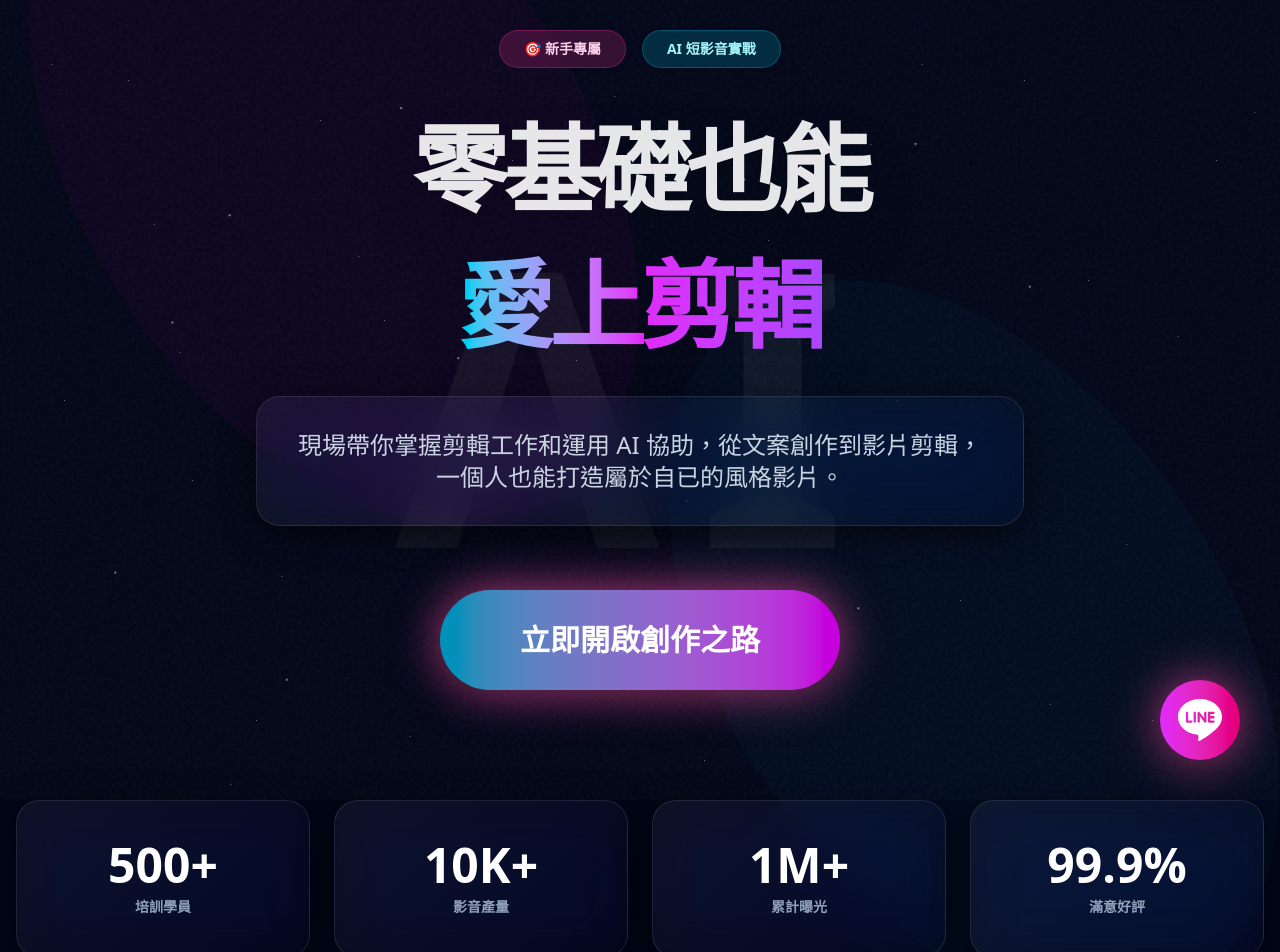
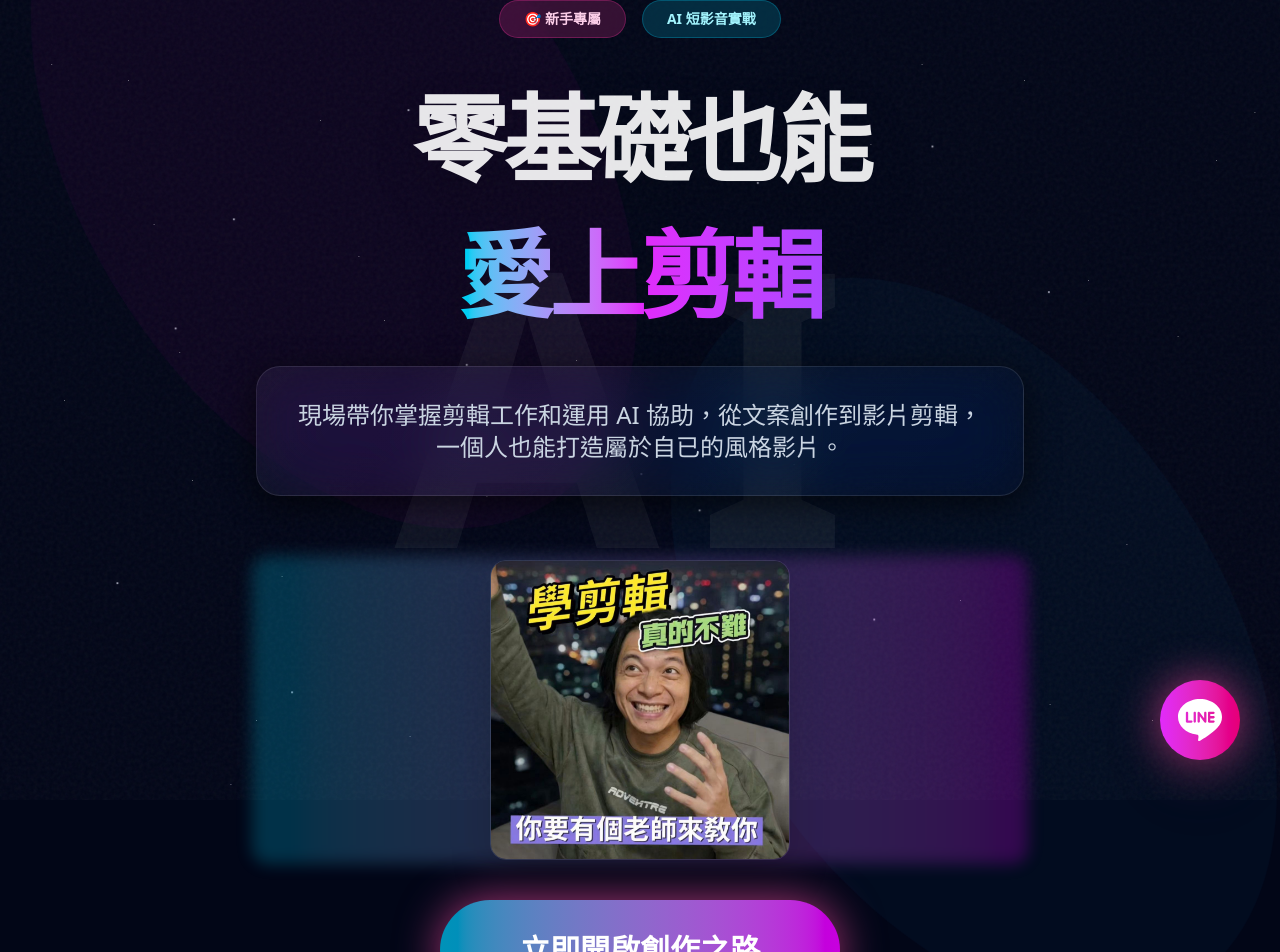
Before and after one commit to teondevil004-bot/pink-ai-coach, a Next.js app: page / in a window 1280 px wide. Shown: the top 952 px of the page. Built offline with nearby package versions, Linux system fonts and the light colour scheme; no server answers.

Commit message:
更新照片全好

```diff
--- a/src/app/page.tsx
+++ b/src/app/page.tsx
@@ -77,6 +77,15 @@ export default function Home() {
             <p className="text-lg sm:text-2xl text-slate-300 mb-12 sm:mb-16 max-w-3xl mx-auto glass-card p-6 sm:p-8 rounded-3xl border-none">
               現場帶你掌握剪輯工作和運用 AI 協助，從文案創作到影片剪輯，一個人也能打造屬於自已的風格影片。
             </p>
+            {/* 📸 宣傳照區域 */}
+            <div className="flex justify-center my-10 relative group">
+              <div className="absolute -inset-1 bg-gradient-to-r from-cyan-500 to-fuchsia-600 rounded-2xl blur opacity-25 group-hover:opacity-50 transition duration-1000"></div>
+              <img
+                src="/580646.jpg"
+                alt="小朱教練 AI 短影音工作坊"
+                className="relative rounded-2xl shadow-2xl border border-white/10 w-[300px] h-auto object-cover transform transition duration-500 hover:scale-[1.02]"
+              />
+            </div>
             <button onClick={scrollToForm} className="px-10 py-5 sm:px-20 sm:py-8 bg-gradient-to-r from-cyan-600 to-fuchsia-600 text-white font-bold text-xl sm:text-3xl rounded-full animate-neon shadow-lg hover:scale-105 transition-transform">
               立即開啟創作之路
             </button>
```
Also changed, not shown: public/580646.jpg (added).
